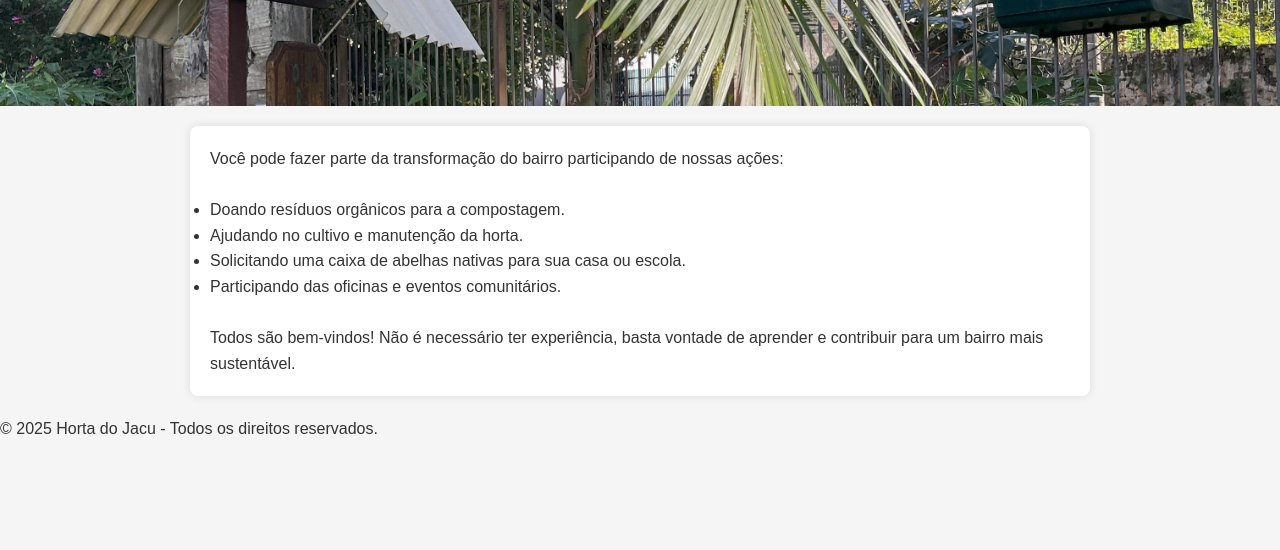
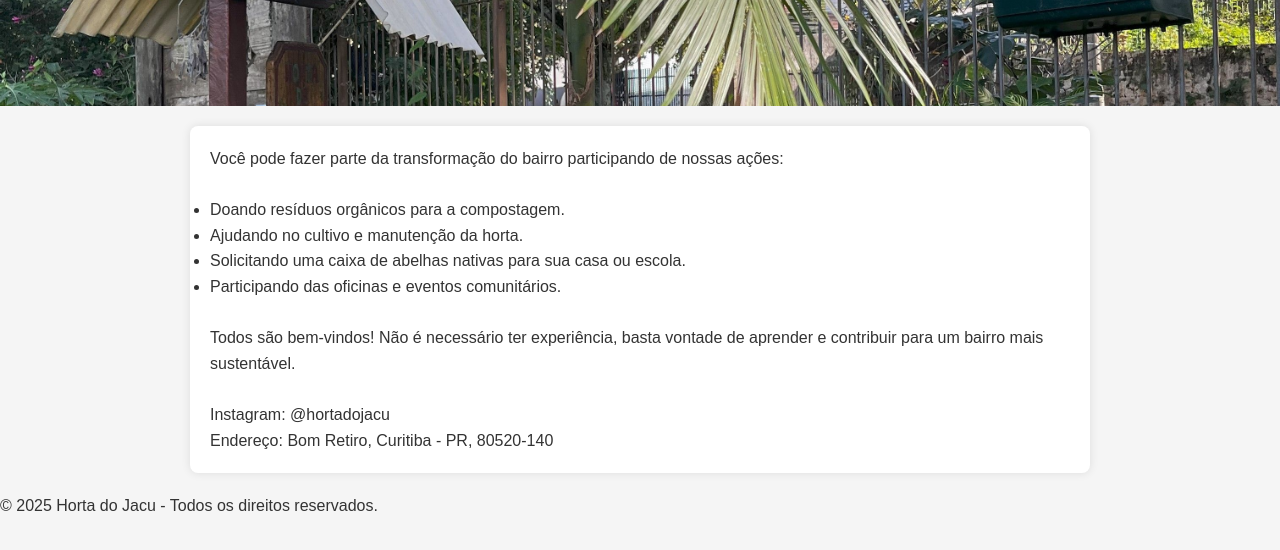
Before and after one commit to GeysllaRamos/Horta-do-Jacu-E-Projeto-Abelhas-no-quintal, a plain HTML site: page participar.html in a window 1280 px wide. Shown: the part 244-794 px from the top of the page. Drawn offline with Linux system fonts and the light colour scheme.

Commit message:
Update participar.html

```diff
--- a/participar.html
+++ b/participar.html
@@ -33,6 +33,9 @@
         </ul>
         <br>
         <p>Todos são bem-vindos! Não é necessário ter experiência, basta vontade de aprender e contribuir para um bairro mais sustentável.</p>
+        <br>
+        <p>Instagram: @hortadojacu</p>
+        <p>Endereço: Bom Retiro, Curitiba - PR, 80520-140</p>
     </main>
 
     <footer>
```
